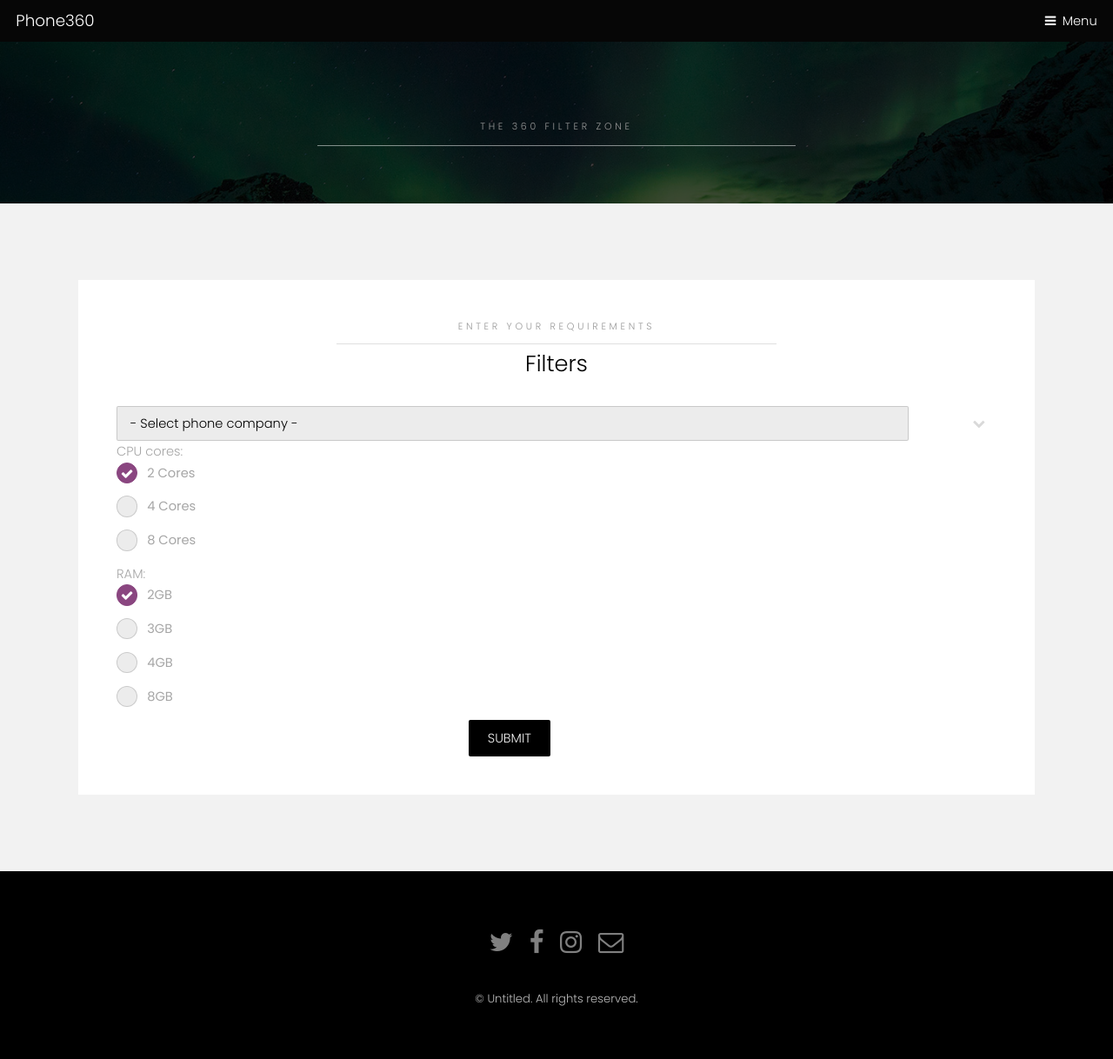
After one commit to vishruth24/phone360, a Flask app: page /filter in a window 1280 px wide. The commit adds this page. Shown: the whole page at 87% size. Run offline with Flask 2, Linux system fonts and the light colour scheme; data that the repository does not hold is empty.

Commit message:
Final changes

```diff
--- a/app.py
+++ b/app.py
@@ -135,6 +135,37 @@ def useless():
     else:
         return "Hi there! Hope youre having a great day"
 
+@app.route('/filter',methods=["POST","GET"])
+def filter():
+    if request.method=="POST":
+        comp=request.form["comp1"]
+        cor=request.form["cores"]
+        ram123=request.form["ram123"]
+        # bat=request.form["bat"]
+        conn=sql.connect("static/phone.db")
+        c=conn.cursor()
+        c.execute('SELECT img_url,model,brand FROM phones where brand = (?) and CPU like (?) and RAM \
+        like (?)',[comp,"%"+cor+"%","%"+ram123+"%"])
+        images = c.fetchall()
+        c.close
+        conn.close()
+        return render_template("phones2.html",image=images)
+
+
+
+    else:
+        conn=sql.connect("static/phone.db")
+        c=conn.cursor()
+        c.execute('SELECT distinct(brand) FROM phones')
+        brand = c.fetchall()
+        c.close
+        conn.close()
+        return render_template('filter.html',data=brand)
+
+
+
+
+
 app.secret_key = 'A0Zr98j/3yX R~XHH!jmN]LWX/,?RT'
 
 if __name__ == '__main__':
--- a/templates/bphone.html
+++ b/templates/bphone.html
@@ -27,6 +27,8 @@
 					<li><a href="/brand">Phones</a></li>
 					<li><a href="/compare">Compare Me</a></li>
 					<li><a href="/insert">Insert</a></li>
+					<li><a href="/filter">Filter</a></li>
+
 
 				</ul>
 			</nav>
--- a/templates/brands.html
+++ b/templates/brands.html
@@ -27,6 +27,8 @@
 					<li><a href="/brand">Phones</a></li>
 					<li><a href="/compare">Compare Me</a></li>
 					<li><a href="/insert">Insert</a></li>
+					<li><a href="/filter">Filter</a></li>
+
 
 				</ul>
 			</nav>
--- a/templates/comp.html
+++ b/templates/comp.html
@@ -27,6 +27,8 @@
                     <li><a href="/brand">Phones</a></li>
                     <li><a href="/compare">Compare Me</a></li>
 					<li><a href="/insert">Insert</a></li>
+					<li><a href="/filter">Filter</a></li>
+
 
 				</ul>
 			</nav>
--- a/templates/compare.html
+++ b/templates/compare.html
@@ -28,6 +28,8 @@
 					<li><a href="/brand">Phones</a></li>
 					<li><a href="/compare">Compare Me</a></li>
 					<li><a href="/insert">Insert</a></li>
+					<li><a href="/filter">Filter</a></li>
+
 
 				</ul>
 			</nav>
--- a/templates/detials.html
+++ b/templates/detials.html
@@ -28,6 +28,8 @@
 					<li><a href="/brand">Phones</a></li>
 					<li><a href="/compare">Compare Me</a></li>
 					<li><a href="/insert">Insert</a></li>
+					<li><a href="/filter">Filter</a></li>
+
 
 				</ul>
 			</nav>
--- /dev/null
+++ b/templates/filter.html
@@ -0,0 +1,155 @@
+<!DOCTYPE HTML>
+<!--
+	Hielo by TEMPLATED
+	templated.co @templatedco
+	Released for free under the Creative Commons Attribution 3.0 license (templated.co/license)
+-->
+<html>
+	<head>
+		<title>Phone360</title>
+		<meta charset="utf-8" />
+		<meta name="viewport" content="width=device-width, initial-scale=1" />
+		<link rel="stylesheet" href="/static/css/main.css" />
+		<link rel="stylesheet" href="/static/css/custom.css" />
+	</head>
+	<body class="subpage">
+
+		<!-- Header -->
+			<header id="header">
+				<div class="logo"><a href="/index">Phone360</a></div>
+				<a href="#menu">Menu</a>
+			</header>
+
+		<!-- Nav -->
+			<nav id="menu">
+				<ul class="links">
+					<li><a href="/index">Home</a></li>
+					<li><a href="/brand">Phones</a></li>
+					<li><a href="/compare">Compare Me</a></li>
+					<li><a href="/insert">Insert</a></li>
+					<li><a href="/filter">Filter</a></li>
+				</ul>
+			</nav>
+
+		<!-- One -->
+			<section id="One" class="wrapper style3">
+				<div class="inner">
+					<header class="align-center">
+						<p>The 360 filter zone</p>
+
+					</header>
+				</div>
+			</section>
+
+		<!-- Two -->
+			<section id="two" class="wrapper style2">
+				<div class="inner">
+					<div class="box">
+						<div class="content">
+							<header class="align-center">
+								<p>Enter your requirements</p>
+								<h2>Filters</h2>
+							</header>
+
+
+
+				<!-- Gallery -->
+                <form method="POST">
+                        <div class="12u$">
+                          <div class="select-wrapper">
+                              <select name="comp1" id="category">
+                                  <option value="">- Select phone company -</option>
+                                  {% for i in data %}
+
+                                  <option value="{{ i[0] }}">{{ i[0] }}</option>
+                                  	{% endfor %}
+                                      </select>
+                          </div>
+                      </div>
+
+
+
+CPU cores:
+<div class="4u 12u$(small)">
+<input type="radio" id="core1" name="cores" value="Dual" checked>
+<label for="core1">2 Cores</label>
+</div>
+   <div class="4u 12u$(small)">
+   <input type="radio" id="core2" name="cores" value="Quad" >
+   <label for="core2">4 Cores</label>
+</div>
+<div class="4u 12u$(small)">
+<input type="radio" id="core3" name="cores" value="Octa" >
+<label for="core3">8 Cores</label>
+</div>
+
+RAM:
+<div class="4u 12u$(small)">
+<input type="radio" id="ram1" name="ram123" value="2 GB" checked>
+<label for="ram1">2GB</label>
+</div>
+<div class="4u 12u$(small)">
+<input type="radio" id="ram2" name="ram123" value="3 GB" >
+<label for="ram2">3GB</label>
+</div>
+<div class="4u 12u$(small)">
+<input type="radio" id="ram3" name="ram123" value="4 GB" >
+<label for="ram3">4GB</label>
+</div>
+<div class="4u 12u$(small)">
+<input type="radio" id="ram4" name="ram123" value="8 GB" >
+<label for="ram4">8GB</label>
+</div>
+<!-- Camera:
+<div class="12u$">
+<div class="select-wrapper">
+<select name="bat" id="category">
+		<option value="2 MP">2 MP</option>
+		<option value="4 MP">4 MP</option>
+		<option value="5 MP">5 MP</option>
+		<option value="6 MP">6 MP</option>
+		<option value="7 MP">7 MP</option>
+		<option value="8 MP">8 MP</option>
+		<option value="10 MP">10 MP</option>
+</select>
+</div>
+</div> -->
+
+
+<div class="form-group">
+	<input class="btn btn-primary" type="submit" value="Submit" style="margin-left:40%">
+</div>
+
+</form>
+
+
+
+
+					</div>
+				</div>
+			</section>
+
+		<!-- Footer -->
+			<footer id="footer">
+				<div class="container">
+					<ul class="icons">
+						<li><a href="#" class="icon fa-twitter"><span class="label">Twitter</span></a></li>
+						<li><a href="#" class="icon fa-facebook"><span class="label">Facebook</span></a></li>
+						<li><a href="#" class="icon fa-instagram"><span class="label">Instagram</span></a></li>
+						<li><a href="#" class="icon fa-envelope-o"><span class="label">Email</span></a></li>
+					</ul>
+				</div>
+				<div class="copyright">
+					&copy; Untitled. All rights reserved.
+				</div>
+			</footer>
+
+		<!-- Scripts -->
+			<script src="/static/js/jquery.min.js"></script>
+			<script src="/static/js/jquery.scrollex.min.js"></script>
+			<script src="/static/js/skel.min.js"></script>
+			<script src="/static/js/util.js"></script>
+			<script src="/static/js/main.js"></script>
+
+	</body>
+</html>
--- a/templates/insert.html
+++ b/templates/insert.html
@@ -27,6 +27,7 @@
 					<li><a href="/brand">Phones</a></li>
 					<li><a href="/compare">Compare Me</a></li>
                     <li><a href="/insert">Insert</a></li>
+					<li><a href="/filter">Filter</a></li>
 				</ul>
 			</nav>
 
@@ -154,9 +155,7 @@
 						<li><a href="#" class="icon fa-envelope-o"><span class="label">Email</span></a></li>
 					</ul>
 				</div>
-				<div class="copyright">
-					&copy; Untitled. All rights reserved.
-				</div>
+
 			</footer>
 
 		<!-- Scripts -->
--- a/templates/phones.html
+++ b/templates/phones.html
@@ -27,6 +27,8 @@
 					<li><a href="/brand">Phones</a></li>
 					<li><a href="/compare">Compare Me</a></li>
 					<li><a href="/insert">Insert</a></li>
+					<li><a href="/filter">Filter</a></li>
+
 
 				</ul>
 			</nav>
```
Also changed, not shown: templates/index.html (+8 -6 lines), templates/phones2.html (added, +100 -0 lines), static/images/brand.jpg (added), static/images/compare.png (added), static/images/filter.png (added), static/images/insert.png (added), static/images/phone.jpg (added), 1 other file.
